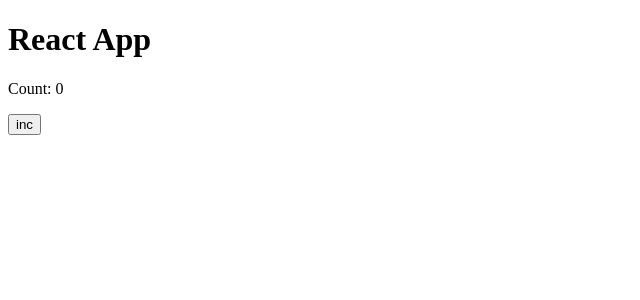
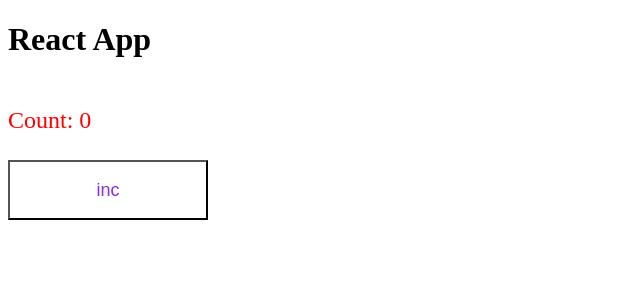
Before and after one commit to archebaldo77/arche77-blog, a React app: page / in a window 1280 px wide. Shown: the top 300 px of the page, without its empty margins (0-640 px from the left). Built offline with nearby package versions, Linux system fonts and the light colour scheme.

Commit message:
Add: loader for scss

```diff
--- a/package.json
+++ b/package.json
@@ -15,7 +15,11 @@
     "@types/react-dom": "18.2.18",
     "@types/webpack": "5.28.5",
     "@types/webpack-dev-server": "4.7.2",
+    "css-loader": "6.8.1",
     "html-webpack-plugin": "5.6.0",
+    "sass": "1.69.5",
+    "sass-loader": "13.3.2",
+    "style-loader": "3.3.3",
     "ts-loader": "9.5.1",
     "ts-node": "10.9.2",
     "typescript": "5.3.3",
--- /dev/null
+++ b/src/components/counter/counter.scss
@@ -0,0 +1,21 @@
+.counter {
+  display: flex;
+  flex-direction: column;
+  align-items: flex-start;
+}
+
+.text {
+  font-size: 24px;
+  line-height: 32px;
+  color: red;
+}
+
+.button {
+  cursor: pointer;
+  width: 200px;
+  height: 60px;
+  background-color: transparent;
+  color: blueviolet;
+  font-size: 18px;
+  line-height: 22px;
+}
--- a/src/components/counter/counter.tsx
+++ b/src/components/counter/counter.tsx
@@ -1,15 +1,21 @@
 // packages;
 import { useState } from "react";
+
+// styles;
+import "./counter.scss";
 
 export const Counter = () => {
   const [count, setCount] = useState<number>(0);
 
   return (
-    <div>
-      <p>
+    <div className="counter">
+      <p className="text">
         Count: <span>{count}</span>
       </p>
-      <button onClick={() => setCount((prevCount) => prevCount + 1)}>
+      <button
+        className="button"
+        onClick={() => setCount((prevCount) => prevCount + 1)}
+      >
         inc
       </button>
     </div>
```
Also changed, not shown: 2 other files (tests, documents, lock files or other folders).
